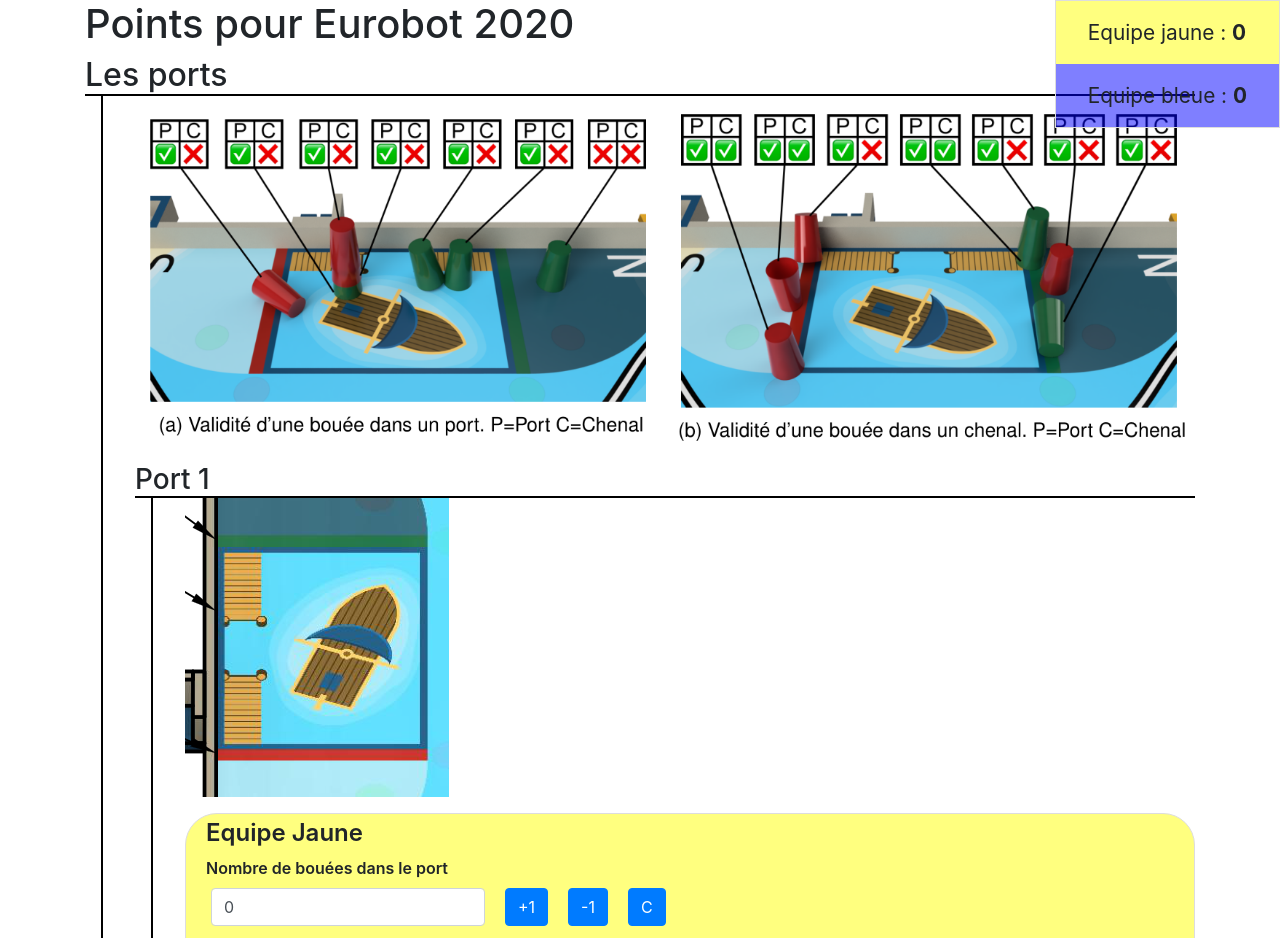
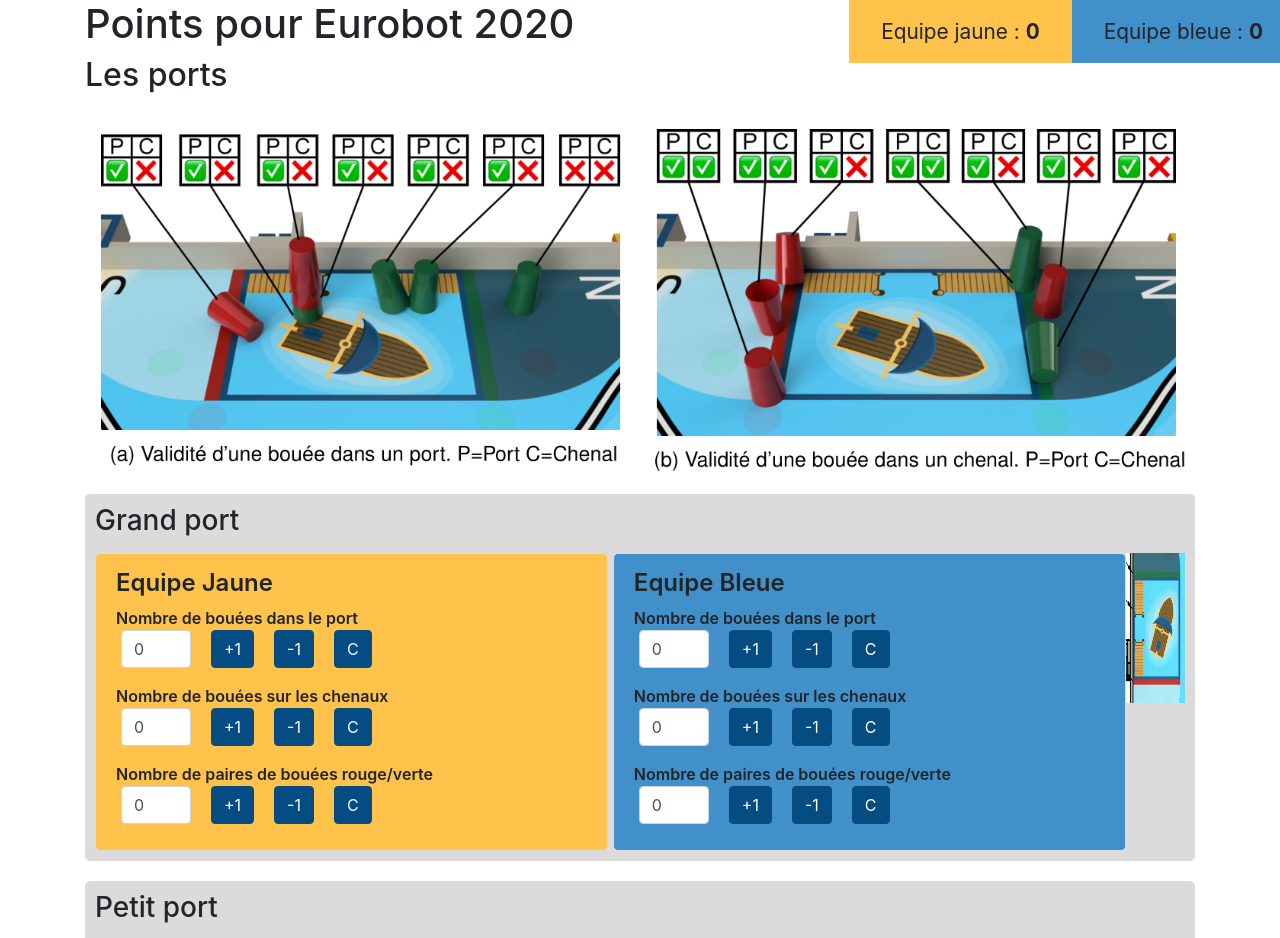
Before and after one commit to J-Vernay/points-eurobot2020, a plain HTML site: page index.html in a window 1280 px wide. Shown: the top 938 px of the page. Drawn offline with nearby package versions, Linux system fonts and the light colour scheme.

Commit message:
amelioration de l'interface user

```diff
--- a/index.html
+++ b/index.html
@@ -2,24 +2,26 @@
 <html>
 <head>
     <meta charset="UTF-8">
-    <link rel="stylesheet" href="https://stackpath.bootstrapcdn.com/bootstrap/4.4.1/css/bootstrap.min.css" integrity="sha384-Vkoo8x4CGsO3+Hhxv8T/Q5PaXtkKtu6ug5TOeNV6gBiFeWPGFN9MuhOf23Q9Ifjh" crossorigin="anonymous">
+    <link rel="stylesheet" href="https://stackpath.bootstrapcdn.com/bootstrap/4.4.1/css/bootstrap.min.css"
+          integrity="sha384-Vkoo8x4CGsO3+Hhxv8T/Q5PaXtkKtu6ug5TOeNV6gBiFeWPGFN9MuhOf23Q9Ifjh" crossorigin="anonymous">
     <meta name="viewport" content="width=device-width, initial-scale=1, shrink-to-fit=no">
     <link rel="stylesheet" href="style.css"/>
     <title>Points Eurobot 2020</title>
 </head>
 <body class="container">
-    <aside>
-      <p data-equipe="jaune">Equipe jaune : <span id="score-jaune">0</span></p>
-      <p data-equipe="bleue">Equipe bleue : <span id="score-bleue">0</span></p>
-    </aside>
+<div class="row total-equipe">
+    <p class="background-yellow">Equipe jaune : <span id="score-jaune">0</span></p>
+    <p class="background-bleue">Equipe bleue : <span id="score-bleue">0</span></p>
+</div>
 <h1>Points pour Eurobot 2020</h1>
 <h2>Les ports</h2>
 <section>
     <img src="img/bouees.png" class="img-fluid"/>
-      <h3>Port 1</h3>
+    <div class="action-box">
+        <h3>Grand port</h3>
         <section>
-        <img src="img/port1.png" class="img-fluid"/>
-        <form name="port1-jaune" class="form-group" data-validator="port">
+            <div class="scoring-box">
+                <form name="port1-jaune" data-validator="port">
                     <h4>Equipe Jaune</h4>
                     <label for="JnbPort_1">Nombre de bouées dans le port</label>
                     <div class="nbr-input" data-id="JnbPort_1" data-name="nbPort"></div>
@@ -28,7 +30,7 @@
                     <label for="JnbPaires_1">Nombre de paires de bouées rouge/verte</label>
                     <div class="nbr-input" data-id="JnbPaires_1" data-name="nbPaires"></div>
                 </form>
-        <form name="port1-bleue" class="form-group" data-validator="port">
+                <form name="port1-bleue" data-validator="port">
                     <h4>Equipe Bleue</h4>
                     <label for="BnbPort_1">Nombre de bouées dans le port</label>
                     <div class="nbr-input" data-id="BnbPort_1" data-name="nbPort"></div>
@@ -37,11 +39,17 @@
                     <label for="BnbPaires_1">Nombre de paires de bouées rouge/verte</label>
                     <div class="nbr-input" data-id="BnbPaires_1" data-name="nbPaires"></div>
                 </form>
+                <div class="container-img">
+                    <img src="img/port1.png" class="img-fluid" style="height: 150px; width: 132px;"/>
+                </div>
+            </div>
         </section>
-      <h3>Port 2</h3>
+    </div>
+    <div class="action-box">
+        <h3>Petit port</h3>
         <section>
-        <img src="img/port2.png" class="img-fluid"/>
-        <form name="port2-jaune" class="form-group" data-validator="port">
+            <div class="scoring-box">
+                <form name="port2-jaune" data-validator="port">
                     <h4>Equipe Jaune</h4>
                     <label for="JnbPort_2">Nombre de bouées dans le port</label>
                     <div class="nbr-input" data-id="JnbPort_2" data-name="nbPort"></div>
@@ -50,7 +58,7 @@
                     <label for="JnbPaires_2">Nombre de paires de bouées rouge/verte sur les chenaux</label>
                     <div class="nbr-input" data-id="JnbPaires_2" data-name="nbPaires"></div>
                 </form>
-        <form name="port2-bleue" class="form-group" data-validator="port">
+                <form name="port2-bleue" data-validator="port">
                     <h4>Equipe Bleue</h4>
                     <label for="BnbPort_2">Nombre de bouées dans le port</label>
                     <div class="nbr-input" data-id="BnbPort_2" data-name="nbPort"></div>
@@ -59,52 +67,69 @@
                     <label for="BnbPaires_2">Nombre de paires de bouées rouge/verte sur les chenaux</label>
                     <div class="nbr-input" data-id="BnbPaires_2" data-name="nbPaires"></div>
                 </form>
+                <img src="img/port2.png" class="img-fluid"/>
+            </div>
         </section>
+    </div>
 </section>
+<div class="action-box">
     <h2>Les manches à air</h2>
     <section>
-      <img src="img/mancheaair.png" class="img-fluid"/>
-      <form name="mancheaair-jaune" class="form-group" data-validator="mancheaair">
+        <div class="scoring-box">
+            <form name="mancheaair-jaune" data-validator="mancheaair">
                 <h4>Equipe Jaune</h4>
                 <label for="JnbManchesaAir">Nombre de manches à air debout</label>
                 <div class="nbr-input" data-id="JnbManchesaAir" data-name="nbManchesaAir" data-max="2"></div>
             </form>
-      <form name="mancheaair-bleue" class="form-group" data-validator="mancheaair">
+            <form name="mancheaair-bleue" data-validator="mancheaair">
                 <h4>Equipe Bleue</h4>
                 <label for="BnbManchesaAir">Nombre de manches à air debout</label>
                 <div class="nbr-input" data-id="BnbManchesaAir" data-name="nbManchesaAir" data-max="2"></div>
             </form>
+            <img src="img/mancheaair.png" class="img-fluid"/>
+        </div>
     </section>
+</div>
+<div class="action-box">
     <h2>Le phare</h2>
     <section>
-      <img src="img/phare.png" class="img-fluid"/>
-      <form name="phare-jaune" class="form-group" style="font-size: 1.2rem;" data-validator="phare">
+        <div class="container-img">
+            <img src="img/phare.png" class="img-fluid img-phare"/>
+        </div>
+        <div class="scoring-box">
+            <form name="phare-jaune" style="font-size: 1.2rem;" data-validator="phare">
                 <h4>Equipe Jaune</h4>
                 <div>
                     <input type="checkbox" id="JphareDepose" name="phareDepose"/>
                     <label for="JphareDepose">Le phare a été posé au début du match</label>
-        </div><div>
+                </div>
+                <div>
                     <input type="checkbox" id="JphareActif" name="phareActif"/>
                     <label for="JphareActif">Le phare a été activé pendant le match</label>
-        </div><div>
+                </div>
+                <div>
                     <input type="checkbox" id="JphareCorrect" name="phareCorrect"/>
                     <label for="JphareCorrect">Le phare est déployé et allumé correctement</label>
                 </div>
             </form>
-      <form name="phare-bleue" class="form-group" style="font-size: 1.2rem;" data-validator="phare">
+            <form name="phare-bleue" style="font-size: 1.2rem;" data-validator="phare">
                 <h4>Equipe Bleue</h4>
                 <div>
                     <input type="checkbox" id="BphareDepose" name="phareDepose"/>
                     <label for="BphareDepose">Le phare a été posé au début du match</label>
-        </div><div>
+                </div>
+                <div>
                     <input type="checkbox" id="BphareActif" name="phareActif"/>
                     <label for="BphareActif">Le phare a été activé pendant le match</label>
-        </div><div>
+                </div>
+                <div>
                     <input type="checkbox" id="BphareCorrect" name="phareCorrect"/>
                     <label for="BphareCorrect">Le phare est déployé et allumé correctement</label>
                 </div>
             </form>
+        </div>
     </section>
-    <script src="main.js"></script>
+</div>
 </body>
 </html>
+<script src="main.js"></script>
--- a/main.js
+++ b/main.js
@@ -34,7 +34,7 @@
 
                 hideIfEmpty(errMes);
                 form.dataset.score = (errMes.innerHTML != "" ? NaN : [0,5,15][nbManchesaAir]);
-        }
+            };
         case "phare":
             return function(form) {
                 const phareDepose = form.querySelector('[name="phareDepose"]').checked;
@@ -90,12 +90,11 @@
         elem.classList.add("row");
         elem.classList.add("form-inline");
 
-
         const input = document.createElement("input");
         input.type = "text";
         input.classList.add("form-control");
+        input.classList.add("width-input");
         input.value = "0";
-        //input.setAttribute("readonly", "");
         input.setAttribute("name", elem.dataset.name);
         input.id = elem.dataset.id;
         input.dataset.valid = "";
@@ -118,12 +117,10 @@
                 evnt.preventDefault();
             });
             return btn;
-        }
+        };
 
         elem.appendChild(newButton("+1", nb => nb + 1));
         elem.appendChild(newButton("-1", nb => (nb <= 1 ? 0 : nb - 1)));
         elem.appendChild(newButton("C", nb => 0));
     }
-
-
 });
--- a/style.css
+++ b/style.css
@@ -1,88 +1,102 @@
+label {
+    padding-top: 20px;
+    font-weight: 600;
+    display: initial;
+}
+
+h2,h3 {
+    margin-bottom: 1rem;
+}
+
 input[readonly] {
     background-color: #FF000040 !important;
-
 }
 input[readonly][data-valid] {
     background-color: #00000000 !important;
 }
-
-label {
-    padding-top: 20px;
-    font-weight: 600;
-}
-
-section {
-    padding-left: 2rem;
-    margin-left: 1rem;
-    padding-bottom: 1rem;
-    margin-bottom: 2rem;
-    border-bottom: 2px solid black;
-    border-left: 2px solid black;
-}
-
-h2,h3 {
-    border-bottom: 2px solid black;
-    margin-bottom: 0;
-}
-
 input[type="checkbox"] {
-    transform: scale(3);
-    margin-right: 2rem;
+    transform: scale(2.5);
+    margin-right: 1.5rem;
 }
 
 form {
-    padding-left: 20px;
-    border-radius: 2rem;
-    margin: 1rem 0 0;
+    padding: 10px 20px;
+    border-radius: 5px;
+    margin: 0;
     border: 1px solid #DDDDDD;
+    width: 100%;
 }
-form[name*="jaune"] {
-    background-color: #FFFF0080;
-}
-form[name*="bleue"] {
-    background-color: #0000FF80;
-}
-
 form input {
     margin-left: 20px;
 }
-
 form h4 {
     padding: 5px 0 0;
     font-weight: 600;
 }
-
-label {
-    padding-top: 0;
-}
-
 form div {
     padding-bottom: 1rem;
 }
-
+form[name*="jaune"] {
+    background-color: #FFC34B;
+    margin-right: 5px;
+}
+form[name*="bleue"] {
+    background-color: #4290CA;
+}
 form .alert {
     margin-right: 1rem;
 }
-
-aside {
-    position: fixed;
-    top: 0;
-    right: 0;
-    border: 1px solid #DDDDDD;
-    font-size: 1.3rem;
-}
-aside p {
-    padding: 1rem 2rem;
-    margin: 0;
-}
-
-aside *[data-equipe="jaune"] {
-    background-color: #FFFF0080;
-}
-aside *[data-equipe="bleue"] {
-    background-color: #0000FF80;
+form .form-group {
+    margin-bottom: 0;
 }
 
 span[id*="score"] {
     font-weight: 700;
 }
+
+.total-equipe {
+    position: fixed;
+    top: 0;
+    right: 0;
+    font-size: 1.3rem;
+}
+.total-equipe p {
+    padding: 1rem 2rem;
+    margin: 0;
+}
+.background-yellow {
+    background-color: #FFC34B;
+}
+.background-bleue {
+    background-color: #4290CA;
+}
+
+.scoring-box {
+    display: flex;
+}
+
+.width-input {
+    width: 70px !important;
+}
+
+.btn-primary {
+    background-color: #054C83 !important;
+    border-color: #054C83 !important;
+}
+
+.action-box {
+    margin-bottom: 20px;
+    background-color: #aaaaaa6b;
+    padding: 10px;
+    border-radius: 5px;
+}
+
+.img-phare {
+    margin-bottom: 10px;
+    height: 150px;
+}
+
+.container-img {
+    display: flex;
+    justify-content: center;
+}
```
Lines whose indentation alone changed are shown as unchanged.
